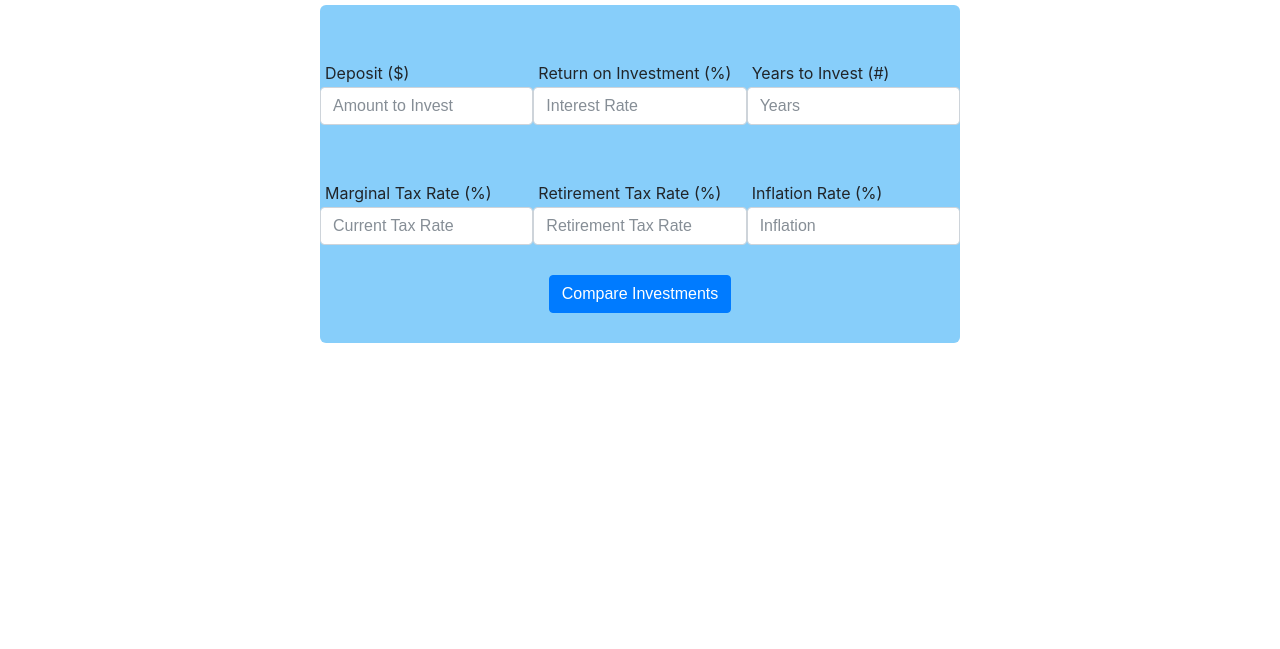
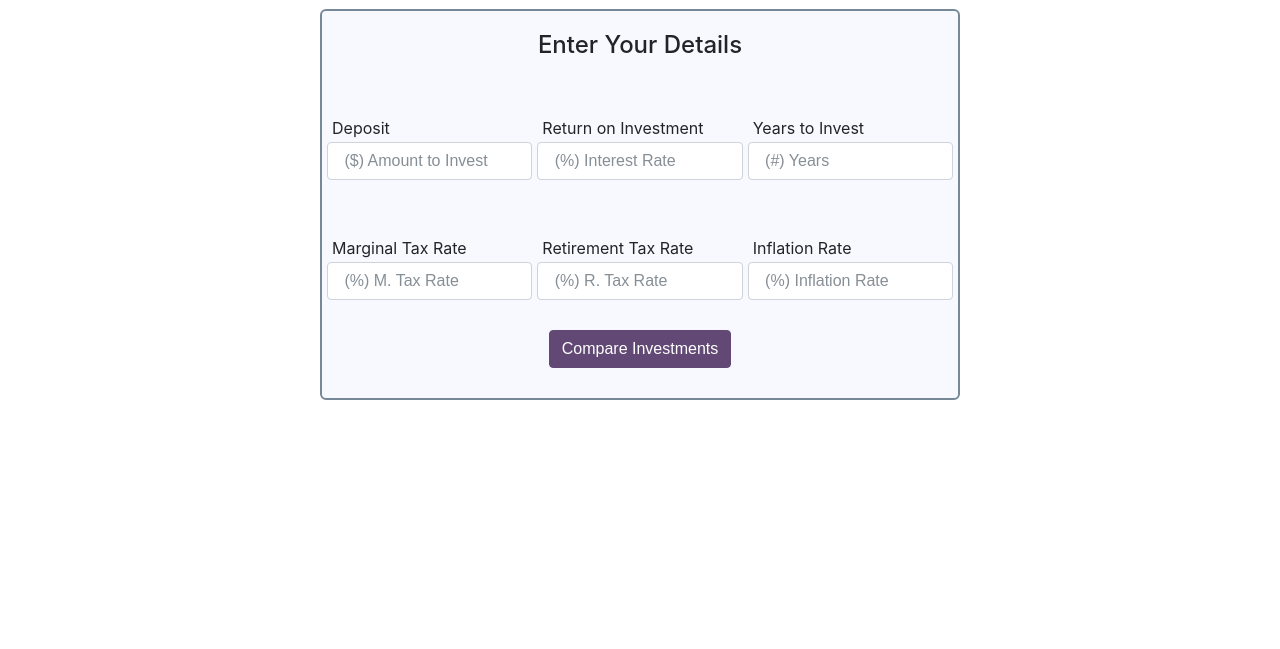
Before and after one commit to zzidante/tfsa_rrsp_calculator, a website with bundled scripts: page index.html in a window 1280 px wide. Shown: the part 92-741 px from the top of the page. Built offline with nearby package versions, Linux system fonts and the light colour scheme.

Commit message:
styled form, added new module section for jQuery actions

```diff
--- a/index.html
+++ b/index.html
@@ -34,41 +34,44 @@
   </header>
 
   <main id="top-main">
-    <h4>Enter Your Details</h4>
 
     <form id="financial-calculator">
+      <h4>Enter Your Details</h4>
       <div class="form-row">
         <div class="col">
-            <label>Deposit ($)</label>
-          <input type="text" class="form-control" placeholder="Amount to Invest">
+          <label>Deposit</label>
+          <input type="text" class="form-control" placeholder=" ($) Amount to Invest">
         </div>
         <div class="col">
-          <label>Return on Investment (%)</label>
-          <input type="text" class="form-control" placeholder="Interest Rate">
+          <label>Return on Investment</label>
+          <input type="text" class="form-control" placeholder=" (%) Interest Rate">
         </div>
         <div class="col">
-          <label>Years to Invest (#)</label>
-          <input type="text" class="form-control" placeholder="Years">
+          <label>Years to Invest</label>
+          <input type="text" class="form-control" placeholder=" (#) Years">
         </div>
       </div>
       <div class="form-row">
         <div class="col">
-          <label>Marginal Tax Rate (%)</label>
-          <input type="text" class="form-control" placeholder="Current Tax Rate">
+          <label>Marginal Tax Rate</label>
+          <input type="text" class="form-control" placeholder=" (%) M. Tax Rate">
         </div>
         <div class="col">
-          <label>Retirement Tax Rate (%)</label>
-          <input type="text" class="form-control" placeholder="Retirement Tax Rate">
+          <label>Retirement Tax Rate</label>
+          <input type="text" class="form-control" placeholder=" (%) R. Tax Rate">
         </div>
         <div class="col">
-          <label>Inflation Rate (%)</label>
-          <input type="text" class="form-control" placeholder="Inflation">
+          <label>Inflation Rate</label>
+          <input type="text" class="form-control" placeholder=" (%) Inflation Rate">
         </div>
       </div>
       <div class="btn-div">
-        <button type="submit" id="financial-calculator-submit" class="btn btn-primary">Compare Investments</button>
+        <button type="submit" id="financial-calculator-btn" class="btn btn-primary">Compare Investments</button>
       </div>
     </form>
+
+    <section id="results-container">
+    </section>
 
   </main>
 
--- a/scripts/app.js
+++ b/scripts/app.js
@@ -1,5 +1,11 @@
-import equation from './modules/Equation.js'
+import equations from './modules/equations.js'
+import actions from './modules/actions.js'
 
 $(function() {
   var form = $('#financial-calculator');
+  var formButton = $('#financial-calculator-btn');
+  var resultsContainer = $('#results-container');
+
+
+
 });
--- /dev/null
+++ b/scripts/modules/actions.js
@@ -0,0 +1,3 @@
+module.exports = {
+  addResults: function(){ return  }
+}
--- a/styles/stylesheet.css
+++ b/styles/stylesheet.css
@@ -27,16 +27,35 @@ footer a:hover {
 
 form {
   width: 50%;
+  margin: 20px auto 0 auto;
+  background: ghostwhite;
+  border: solid 2px lightslategray;
+  border-radius: 6px;
+}
+
+form h4 {
   margin: 0 auto;
-  background: lightskyblue;
-  border-radius: 6px;
+  padding-top:20px;
+  text-align: center;
+}
+
+#financial-calculator .form-row div:nth-child(1) {
+  margin-left: 5px;
+}
+
+#financial-calculator .form-row div:nth-child(2) {
+  margin: 0 5px;
+}
+
+#financial-calculator .form-row div:nth-child(3) {
+  margin-right: 5px;
 }
 
 #top-header {
   display:flex;
   align-items: center;
   justify-content: center;
-  height: 60px;
+  min-height: 75px;
   background: #624874;
 }
 #top-main {
@@ -44,35 +63,12 @@ form {
   padding: 0;
 }
 
-/* Reference: https://css-tricks.com/couple-takes-sticky-footer/ */
 #top-footer {
+  /* Reference: https://css-tricks.com/couple-takes-sticky-footer/ */
   flex-shrink: 0; /* Prevent Chrome, Opera, and Safari from letting these items shrink to smaller than their content's default minimum size. */
   padding: 20px;
   font-size: 1.5em;
   color: rgb(125, 0, 136);
-}
-
-.fa {
-  font-size: 1em;
-  color: rgb(125, 0, 136);
-}
-
-.fa:hover {
-  color: rgb(72, 23, 77);
-}
-
-  /* reset bootstrap positioning */
-.col {
-  height: 120px;
-}
-
-.form-row {
-  margin: 0;
-}
-
-.btn-div {
-  display: flex;
-  justify-content: center;
 }
 
 #financial-calculator .col {
@@ -90,6 +86,33 @@ form {
   right: 0;
 }
 
-#financial-calculator-submit {
+#financial-calculator-btn {
   margin: 30px 0;
 }
+
+.fa {
+  font-size: 1em;
+  color: rgb(125, 0, 136);
+}
+
+.fa:hover {
+  color: rgb(72, 23, 77);
+}
+
+.btn-div {
+  display: flex;
+  justify-content: center;
+}
+  /* reset bootstrap autos */
+  .col {
+    height: 120px;
+  }
+
+  .form-row {
+    margin: 0;
+  }
+
+  .btn-primary {
+    background: #624874;
+    border-color: #624874;
+  }
```
